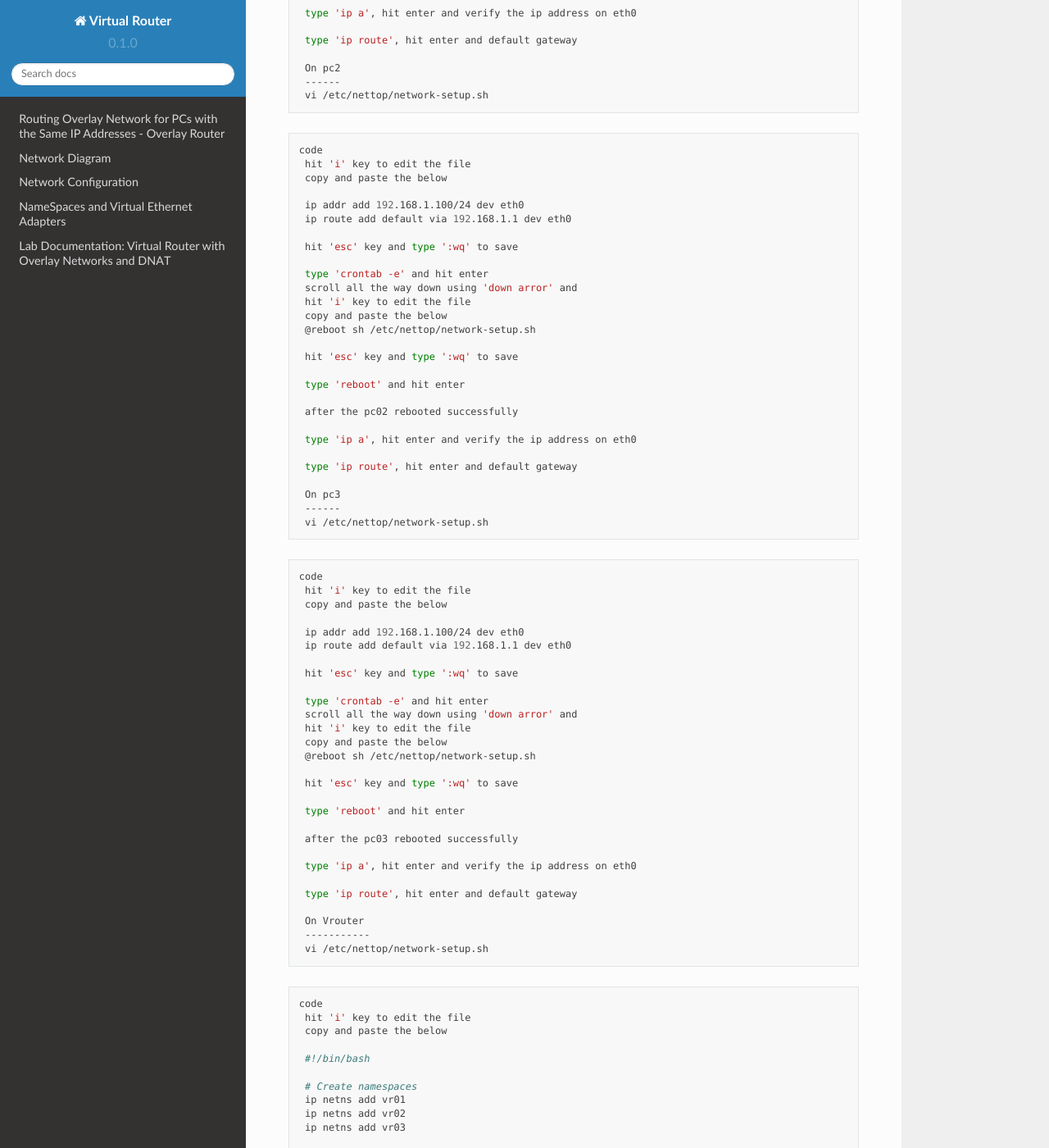
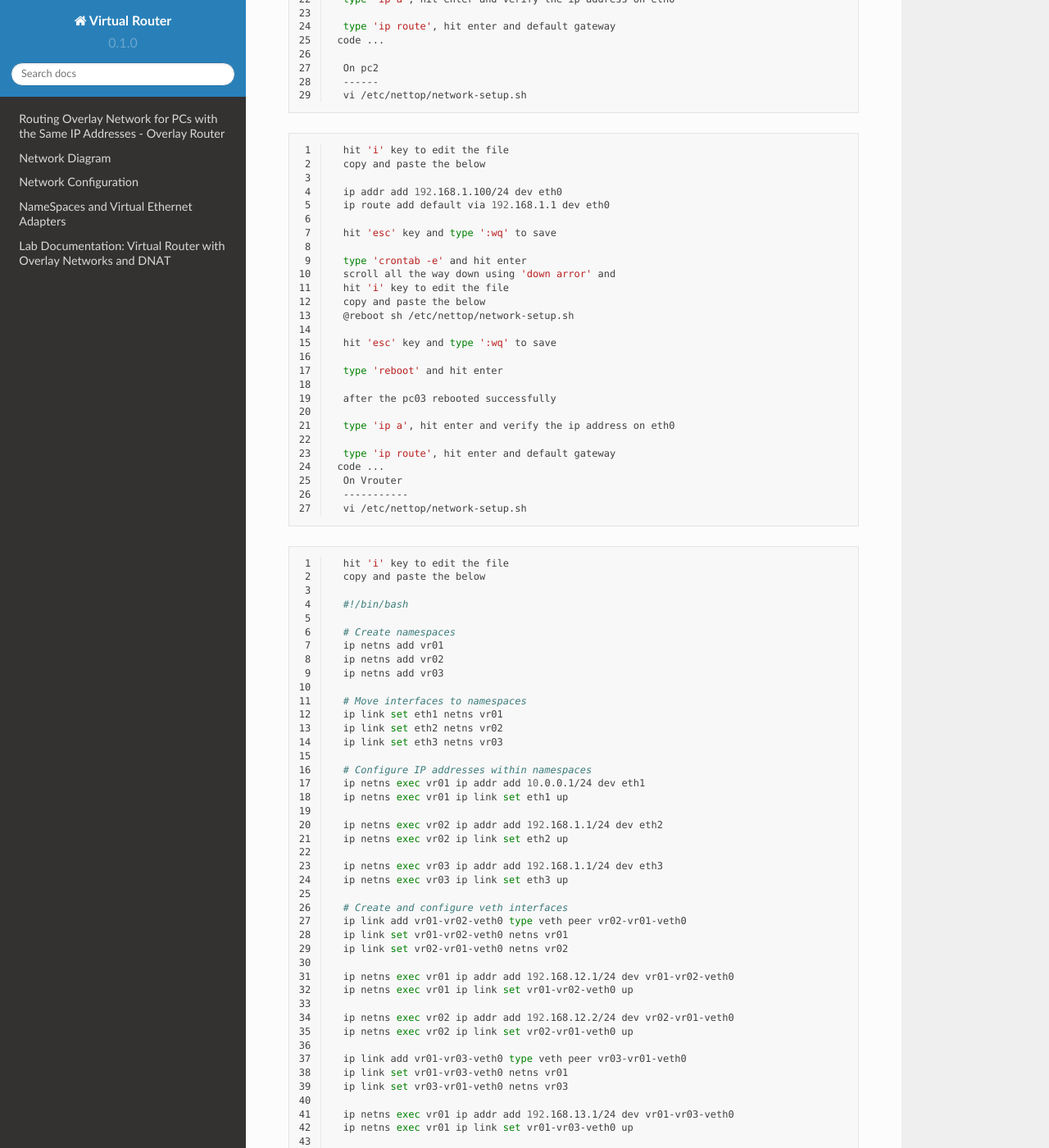
Before and after one commit to Arunkumarsubbiahunique/virtualrouter, a Sphinx documentation site: the page built from docs/source/index.rst, in a window 1280 px wide and 1400 px high, scrolled down 13020 px. Shown: the whole window at 82% size. Built offline with Sphinx 7.4.7 and the Read the Docs theme 2.0.0, drawn with Linux system fonts in a browser that asks for light colours; some of the changed lines change nothing that is shown; some of the changed text lies outside the part shown.

Commit message:
Update index.rst

```diff
--- a/docs/source/index.rst
+++ b/docs/source/index.rst
@@ -188,8 +188,8 @@ Download the scripts from : https://github.com/Arunkumarsubbiahunique/network-se
     On pc1
     ------
 .. code-block:: bash
+  :linenos:
 
-   code
     vi /etc/nettop/network-setup.sh
     hit 'i' key to edit the file
     copy and paste the below
@@ -214,12 +214,13 @@ Download the scripts from : https://github.com/Arunkumarsubbiahunique/network-se
     type 'ip a', hit enter and verify the ip address on eth0
 
     type 'ip route', hit enter and default gateway
+   code ...
 
     On pc2
     ------
     vi /etc/nettop/network-setup.sh
 .. code-block:: bash
-
+  :linenos:
    code
     hit 'i' key to edit the file
     copy and paste the below
@@ -245,12 +246,14 @@ Download the scripts from : https://github.com/Arunkumarsubbiahunique/network-se
 
     type 'ip route', hit enter and default gateway
 
+   code ...
+
     On pc3
     ------
     vi /etc/nettop/network-setup.sh
 .. code-block:: bash
+  :linenos:
 
-   code
     hit 'i' key to edit the file
     copy and paste the below
 
@@ -274,13 +277,13 @@ Download the scripts from : https://github.com/Arunkumarsubbiahunique/network-se
     type 'ip a', hit enter and verify the ip address on eth0
 
     type 'ip route', hit enter and default gateway
-
+   code ...
     On Vrouter
     -----------
     vi /etc/nettop/network-setup.sh
 .. code-block:: bash
+  :linenos:
 
-   code
     hit 'i' key to edit the file
     copy and paste the below
 
@@ -371,3 +374,4 @@ Download the scripts from : https://github.com/Arunkumarsubbiahunique/network-se
     type 'netns exec vr03 ip route', hit enter and verify the routes
 
     type 'netns exec vr03 ip tables -t nat -L -n', hit enter and verify the iptables
+   code ...
```
